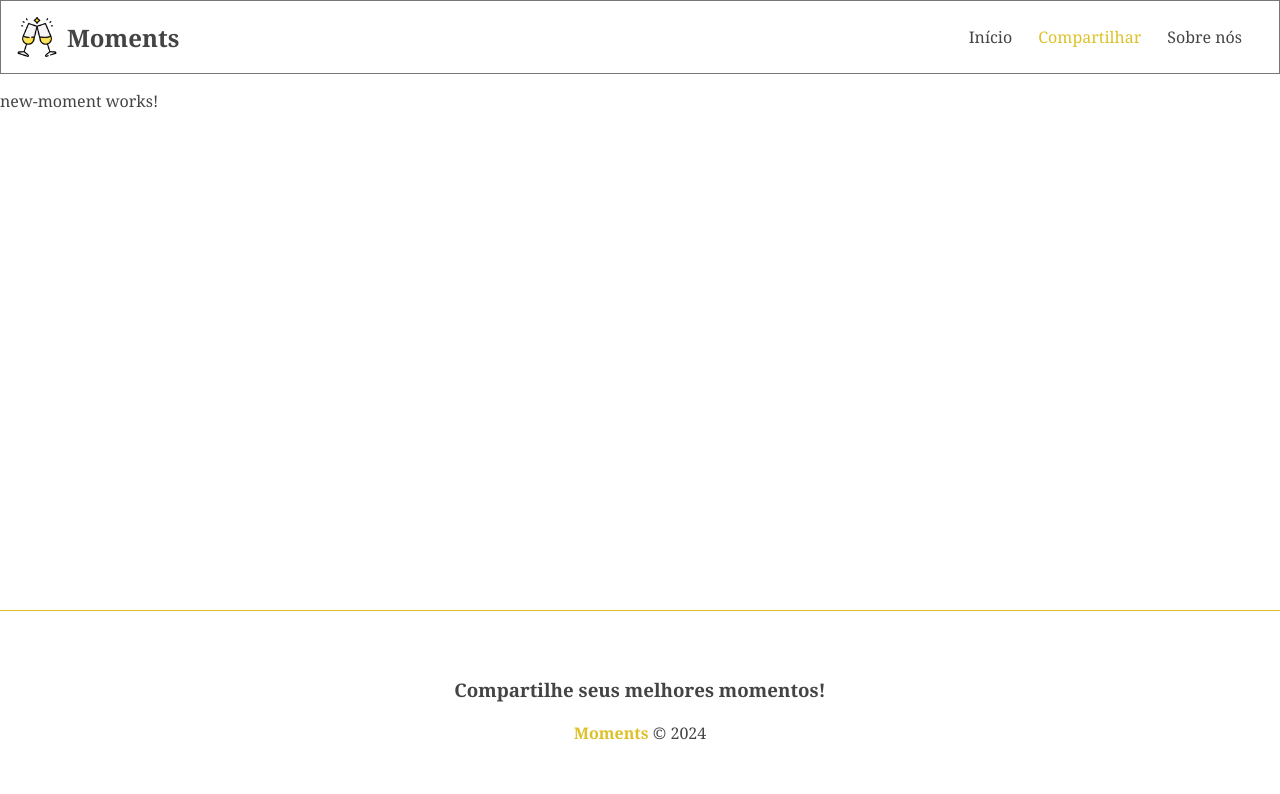
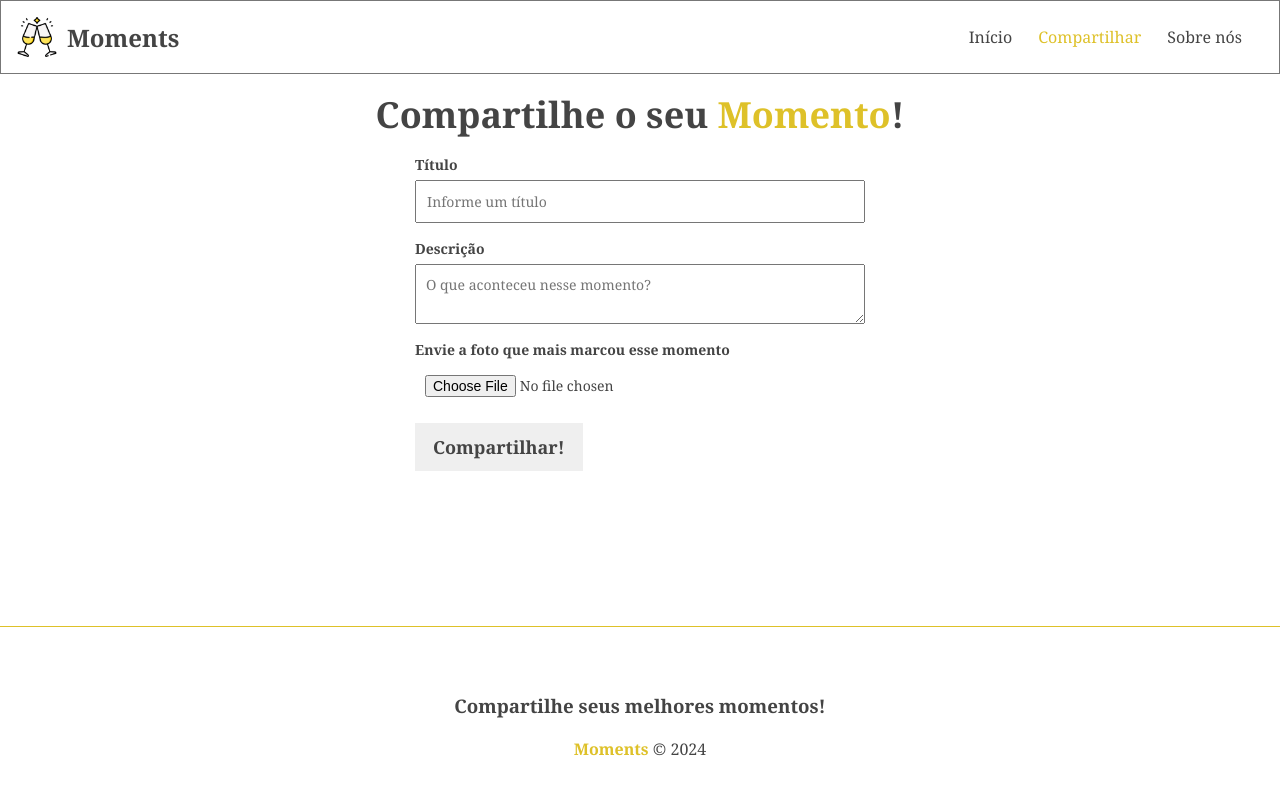
Before and after one commit to biraneves/moments, an Angular app: page /moments/new in a window 1280 px wide. Shown: the top 794 px of the page. Built offline with nearby package versions, Linux system fonts and the light colour scheme.

Commit message:
Form component: structure and styling

```diff
--- a/src/app/app.component.scss
+++ b/src/app/app.component.scss
@@ -2,5 +2,7 @@
 
 .container {
   min-height: 65vh;
-  margin-top: functions.px2rem(16px);
+  max-width: 1280px;
+  width: 100%;
+  margin: functions.px2rem(16px) auto;
 }
--- a/src/app/app.module.ts
+++ b/src/app/app.module.ts
@@ -8,6 +8,7 @@ import { FooterComponent } from './components/footer/footer.component';
 import { AboutComponent } from './components/pages/about/about.component';
 import { HomeComponent } from './components/pages/home/home.component';
 import { NewMomentComponent } from './components/pages/new-moment/new-moment.component';
+import { MomentFormComponent } from './components/moment-form/moment-form.component';
 
 @NgModule({
   declarations: [
@@ -16,7 +17,8 @@ import { NewMomentComponent } from './components/pages/new-moment/new-moment.com
     FooterComponent,
     AboutComponent,
     HomeComponent,
-    NewMomentComponent
+    NewMomentComponent,
+    MomentFormComponent
   ],
   imports: [
     BrowserModule,
--- /dev/null
+++ b/src/app/components/moment-form/moment-form.component.html
@@ -0,0 +1,15 @@
+<form>
+  <div class="form-group">
+    <label for="title">Título</label>
+    <input type="text" placeholder="Informe um título" required />
+  </div>
+  <div class="form-group">
+    <label for="description">Descrição</label>
+    <textarea placeholder="O que aconteceu nesse momento?" required></textarea>
+  </div>
+  <div class="form-group">
+    <label for="image">Envie a foto que mais marcou esse momento</label>
+    <input type="file" />
+  </div>
+  <input type="submit" value="{{ btnText }}" />
+</form>
--- a/src/app/components/pages/new-moment/new-moment.component.html
+++ b/src/app/components/pages/new-moment/new-moment.component.html
@@ -1 +1,2 @@
-<p>new-moment works!</p>
+<h2>Compartilhe o seu <span>Momento</span>!</h2>
+<bn-moment-form [btnText]="btnText" />
--- a/src/app/components/pages/new-moment/new-moment.component.scss
+++ b/src/app/components/pages/new-moment/new-moment.component.scss
@@ -0,0 +1,12 @@
+@use "../../../../sass/vars";
+@use "../../../../sass/functions";
+
+h2 {
+  text-align: center;
+  margin-bottom: functions.px2rem(16px);
+  font-size: functions.px2rem(36px);
+
+  span {
+    color: vars.$colorHighlight;
+  }
+}
--- a/src/app/components/pages/new-moment/new-moment.component.ts
+++ b/src/app/components/pages/new-moment/new-moment.component.ts
@@ -3,8 +3,8 @@ import { Component } from '@angular/core';
 @Component({
   selector: 'bn-new-moment',
   templateUrl: './new-moment.component.html',
-  styleUrls: ['./new-moment.component.scss']
+  styleUrls: ['./new-moment.component.scss'],
 })
 export class NewMomentComponent {
-
+  btnText = 'Compartilhar!';
 }
--- a/src/styles.scss
+++ b/src/styles.scss
@@ -1,6 +1,7 @@
 /* You can add global styles to this file, and also import other style files */
 @use "sass/reset";
 @use "sass/vars";
+@use "sass/functions";
 
 a {
   text-decoration: none;
@@ -12,3 +13,43 @@ a {
     transition: color ease 0.4s;
   }
 }
+
+form {
+  width: 450px;
+  margin: 0 auto;
+
+  input[type="submit"] {
+    background-color: vars.$colorLightGray;
+    border: 2px solid transparent;
+    padding: functions.px2rem(10px) functions.px2rem(16px);
+    font-weight: bold;
+    font-size: functions.px2rem(18px);
+    cursor: pointer;
+    transition: all ease 0.4s;
+
+    &:hover {
+      color: vars.$colorHighlight;
+      border-color: vars.$colorHighlight;
+      background-color: transparent;
+    }
+  }
+}
+
+.form-group {
+  display: flex;
+  flex-direction: column;
+  margin-bottom: functions.px2rem(16px);
+
+  label {
+    font-weight: bold;
+    font-size: functions.px2rem(14px);
+    margin-bottom: functions.px2rem(6px);
+  }
+
+  input,
+  textarea {
+    padding: functions.px2rem(10px);
+    color: vars.$colorPrimary;
+    font-size: functions.px2rem(14px);
+  }
+}
```
Also changed, not shown: src/app/components/moment-form/moment-form.component.ts (added, +10 -0 lines), src/app/components/moment-form/moment-form.component.scss (added), 1 other file (tests, documents, lock files or other folders).
